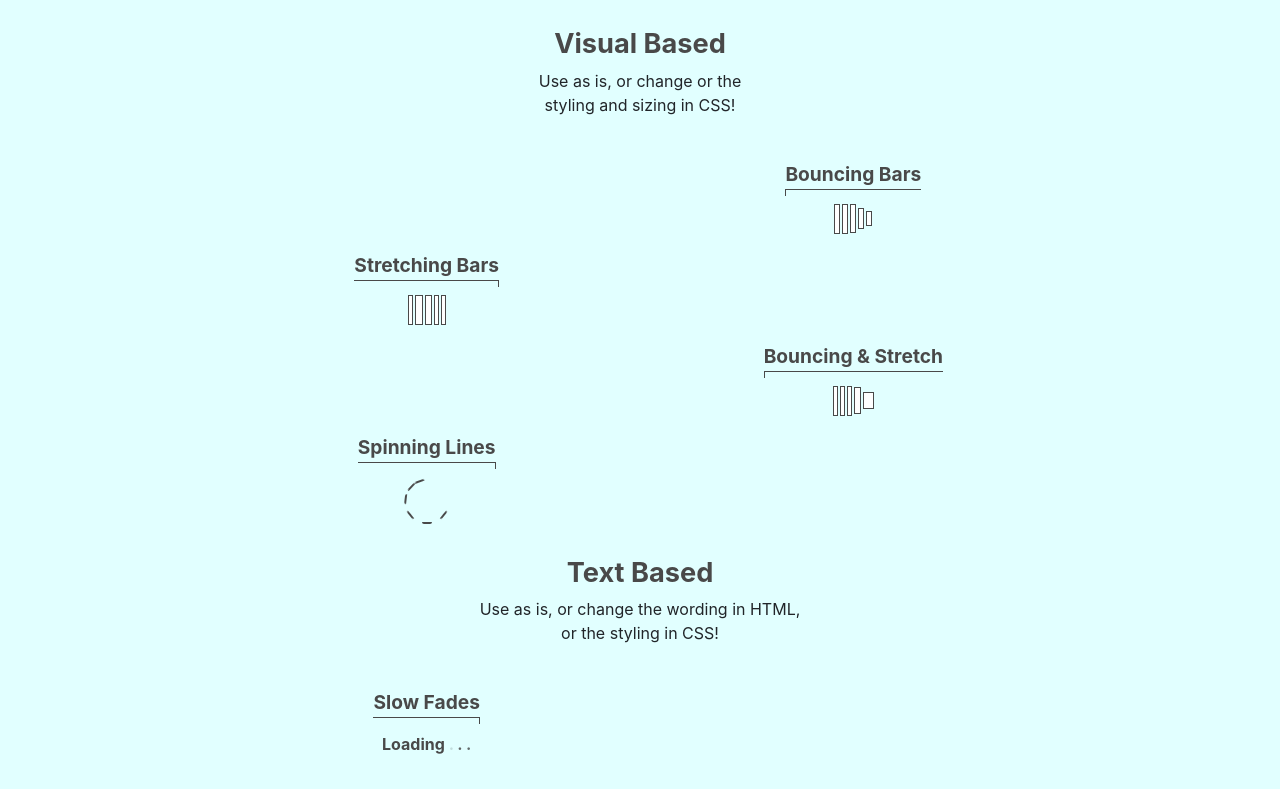
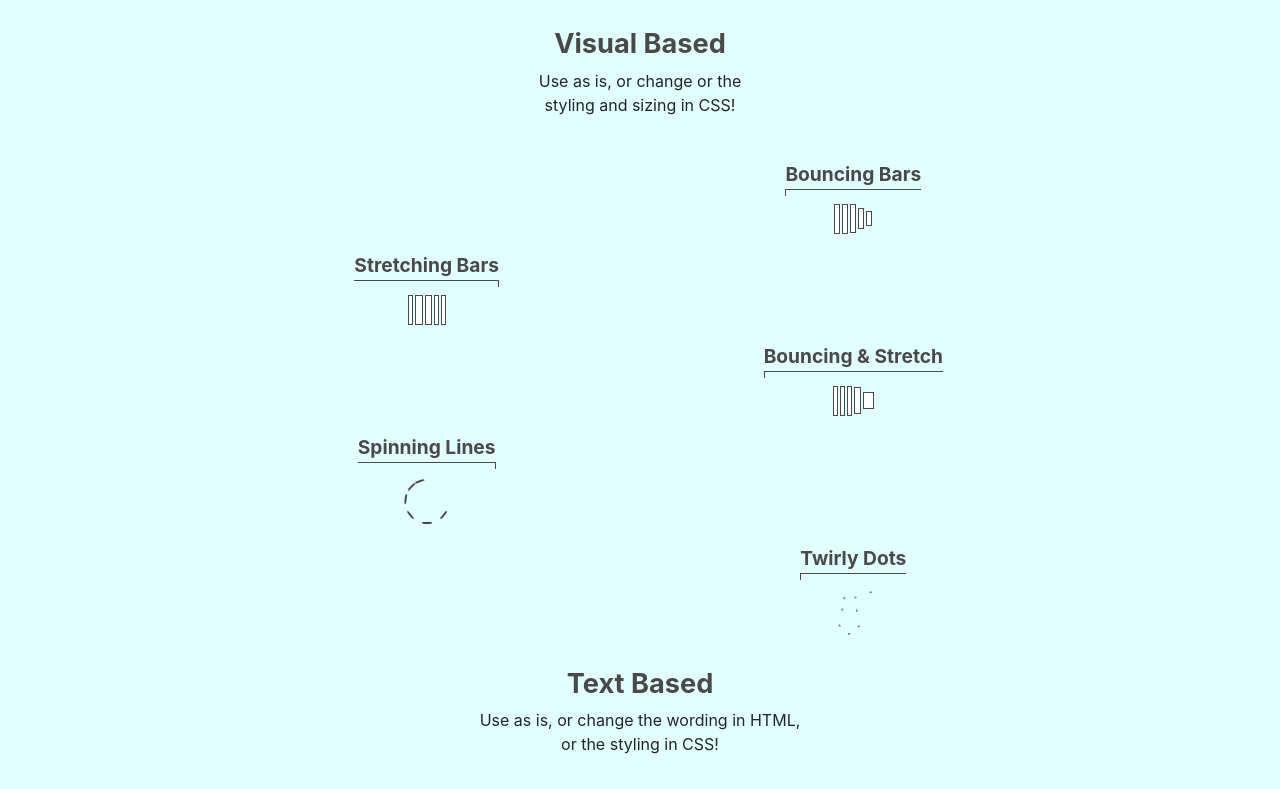
Before and after one commit to HeyItsGwen/Free-Loading-Icons, a plain HTML site: page index.html in a window 1280 px wide. Shown: the part 233-1022 px from the top of the page. Drawn offline with nearby package versions, Linux system fonts and the light colour scheme.

```diff
--- a/css/style.css
+++ b/css/style.css
@@ -475,3 +475,83 @@
     transform: rotate(360deg);
   }
 }
+
+/* VISUAL FIVE */
+
+#visualFive {
+  height: 50px;
+  width: 50px;
+  display: flex;
+  justify-content: center;
+  align-items: center;
+}
+
+.visualFive {
+  width: 3px;
+  height: 45px;
+  /* YOUR PREFERRED COLOR/WIDTH OF LINE */
+  border-top: 2px dotted rgb(73, 73, 73);
+  border-radius: 2px;
+}
+
+.visualFive:first-child {
+  animation: visualFiveRotate 3s ease-in-out infinite;
+}
+
+.visualFive:nth-child(2) {
+  position: relative;
+  left: -10px;
+  margin-right: -10px;
+  animation: visualFiveRotate 3s ease-in-out 0.2s infinite;
+}
+
+.visualFive:nth-child(3) {
+  position: relative;
+  left: -10px;
+  margin-right: -10px;
+  animation: visualFiveRotate 3s ease-in-out 0.4s infinite;
+}
+
+.visualFive:nth-child(4) {
+  position: relative;
+  left: -10px;
+  margin-right: -10px;
+  animation: visualFiveRotate 3s ease-in-out 0.6s infinite;
+}
+
+.visualFive:nth-child(5) {
+  position: relative;
+  left: -10px;
+  margin-right: -10px;
+  animation: visualFiveRotate 3s ease-in-out 0.8s infinite;
+}
+
+.visualFive:nth-child(6) {
+  position: relative;
+  left: -10px;
+  margin-right: -10px;
+  animation: visualFiveRotate 3s ease-in-out 1s infinite;
+}
+
+.visualFive:nth-child(7) {
+  position: relative;
+  left: -10px;
+  margin-right: -10px;
+  animation: visualFiveRotate 3s ease-in-out 1.2s infinite;
+}
+
+.visualFive:last-child {
+  position: relative;
+  left: -10px;
+  margin-right: -10px;
+  animation: visualFiveRotate 3s ease-in-out 1.4s infinite;
+}
+
+@keyframes visualFiveRotate {
+  80% {
+    transform: rotate(360deg);
+  }
+  100% {
+    transform: rotate(360deg);
+  }
+}
--- a/index.html
+++ b/index.html
@@ -100,6 +100,28 @@
 
     </section>
 
+    <section class='row iconSection'>
+
+      <div class='col-4' id='emptyDiv'></div>
+
+      <div class='col-8 divIcon h2Right'>
+        <h2>Twirly Dots</h2>
+        <div>
+          <div id='visualFive'>
+            <div class='visualFive' id='divvisualFive'></div>
+            <div class='visualFive' id='divvisualFive'></div>
+            <div class='visualFive' id='divvisualFive'></div>
+            <div class='visualFive' id='divvisualFive'></div>
+            <div class='visualFive' id='divvisualFive'></div>
+            <div class='visualFive' id='divvisualFive'></div>
+            <div class='visualFive' id='divvisualFive'></div>
+            <div class='visualFive' id='divvisualFive'></div>
+          </div>
+        </div>
+      </div>
+
+    </section>
+
     <div class='col-12 titleBit' id='textBased'>
       <h1>Text Based</h1>
       <p>Use as is, or change the wording in HTML,<br> or the styling in CSS!</p>
```
